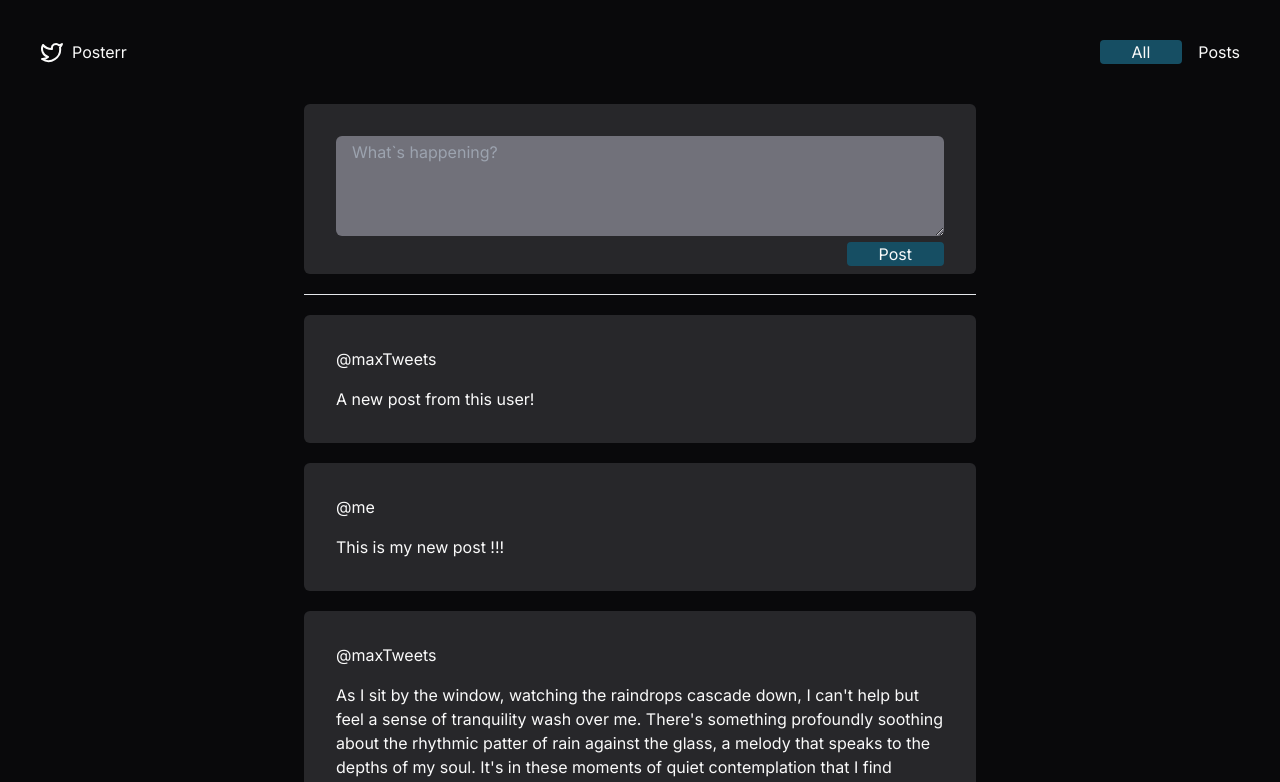
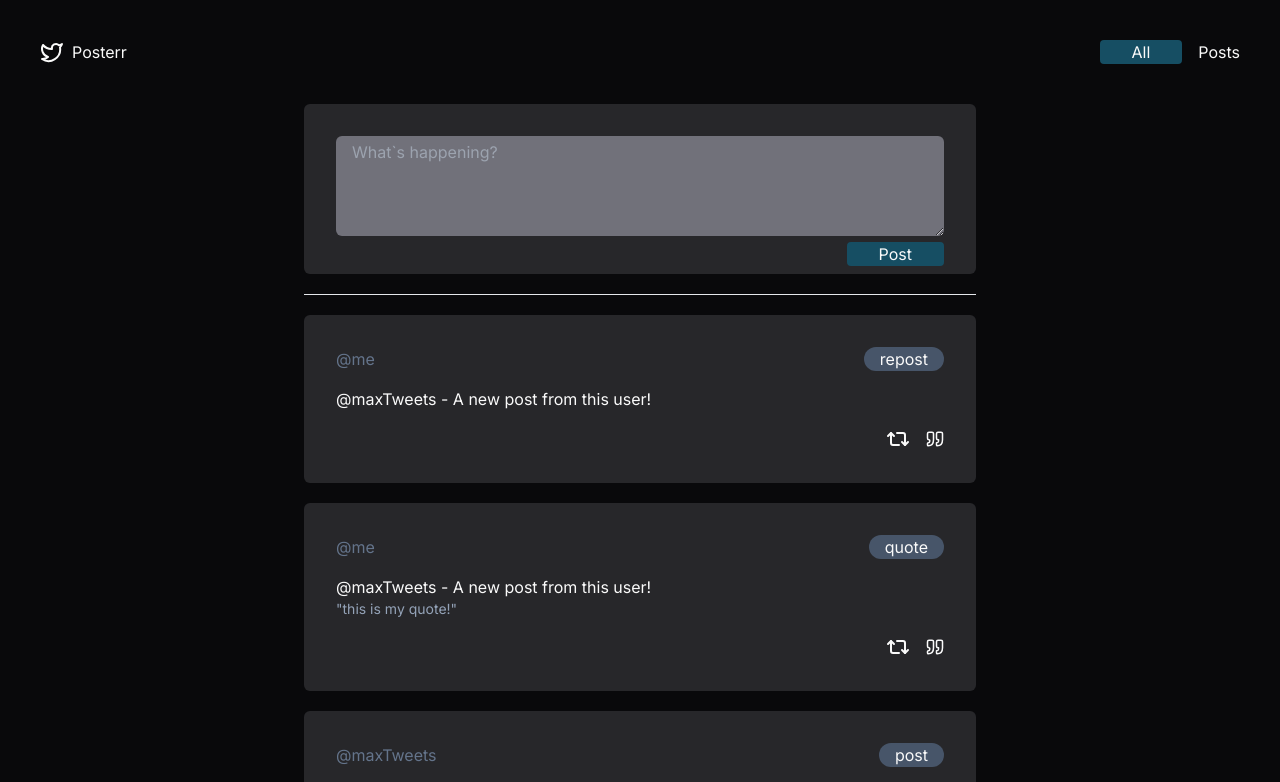
Before and after one commit to LuisEduNasc/posterr-app, a React (Vite) app in the folder app/: page / in a window 1280 px wide. Shown: the top 782 px of the page. Built offline with nearby package versions, Linux system fonts and the light colour scheme; data requests are answered from the project's data file.

Commit message:
feat(posts): added repost and quote features

```diff
--- a/app/server.json
+++ b/app/server.json
@@ -87,6 +87,21 @@
       "user_id": "9c47",
       "post": "A new post from this user!",
       "type": "post"
+    },
+    {
+      "id": "21e2",
+      "username": "@me",
+      "user_id": "me13579",
+      "post": "@maxTweets - A new post from this user!",
+      "comment": "this is my quote!",
+      "type": "quote"
+    },
+    {
+      "id": "bdab",
+      "username": "@me",
+      "user_id": "me13579",
+      "post": "@maxTweets - A new post from this user!",
+      "type": "repost"
     }
   ]
 }
--- a/app/src/components/new-post.jsx
+++ b/app/src/components/new-post.jsx
@@ -7,7 +7,7 @@ import { cn } from '../../lib/utils';
 export function NewPost({ className, author }) {
   const inputRef = useRef(null);
 
-  const queryClient = useQueryClient()
+  const queryClient = useQueryClient();
 
   const { mutateAsync } = useMutation({
     mutationFn: async ({ post }) => {
--- a/app/src/components/post.jsx
+++ b/app/src/components/post.jsx
@@ -1,18 +1,95 @@
+import { useState, useRef } from 'react';
 import { Link } from 'react-router-dom';
+import { Quote, Repeat2 } from 'lucide-react';
+import { useMutation, useQueryClient } from '@tanstack/react-query'
+
 import { cn } from '../../lib/utils';
+import { Button } from './button';
 
-export function Post({ post, className }) {
+export function Post({ post, className, author }) {
+  const [openComment, setOpenComment] = useState(false);
+  const queryClient = useQueryClient();
+
+  const inputRef = useRef(null);
+
+  const { mutateAsync } = useMutation({
+    mutationFn: async ({ type }) => {
+      await fetch('http://localhost:3333/posts', {
+        method: 'POST',
+        body: JSON.stringify({
+          username: author.username,
+          user_id: author.id,
+          post: `${post.username} - ${post.post}`,
+          ...(type === 'quote' && inputRef.current.value && { comment: inputRef.current.value}),
+          type
+        }),
+      })
+    },
+    onSuccess: () => {
+      queryClient.invalidateQueries({
+        queryKey: ['get-posts']
+      })
+    }
+  });
+
+  function handleNewPost(type) {
+    mutateAsync({ type });
+    setOpenComment(false);
+  };
+
   return (
     <div className={cn(
       'bg-zinc-800 p-8 rounded-md',
       className
     )}>
-      <h2 className='mb-4'>
-        <Link to={`/profile/${post.user_id}`}>
-          {post.username}
-        </Link>
-      </h2>
+      <div className='flex justify-between mb-4'>
+        <h2 className='text-slate-500'>
+          <Link to={`/profile/${post.user_id}`}>
+            {post.username}
+          </Link>
+        </h2>
+
+        <p className='bg-slate-600 rounded-full px-4'>{post.type}</p>
+      </div>
+
       <h3>{post.post}</h3>
+
+      {
+        post.comment
+          ? (<p className='text-sm text-slate-400'>"{post.comment}"</p>)
+          : null
+      }
+
+      {
+        openComment ? (
+          <div>
+            <textarea
+              placeholder='What`s happening?'
+              className='bg-zinc-500 text-white px-4 py-1 w-full h-[100px] rounded-md mt-4'
+              ref={inputRef}
+            />
+
+            <div className='flex justify-end'>
+              <Button
+                onClick={() => handleNewPost('quote')}
+                className='float-right'
+              >
+                <p>Post</p>
+              </Button>
+            </div>
+          </div>
+        ) : null
+      }
+
+      <div className='flex justify-end mt-4'>
+        <button title='Repost' onClick={() => handleNewPost('repost')}>
+          <Repeat2 />
+        </button>
+
+        <button title='Quote' className='ml-4' onClick={() => setOpenComment(status => !status)}>
+          <Quote size={18} />
+        </button>
+      </div>
     </div>
   );
 };
--- a/app/src/components/profile.jsx
+++ b/app/src/components/profile.jsx
@@ -175,6 +175,7 @@ export function Profile({ open = false, myUser }) {
                         key={post.id}
                         post={post}
                         className='my-2'
+                        author={user.userProfile}
                       />
                     ))
                   }
--- a/app/src/pages/home.jsx
+++ b/app/src/pages/home.jsx
@@ -51,7 +51,11 @@ export function Home({ profile, myUser }) {
 
         {
           posts.map((post) => (
-            <Post key={post.id} post={post} />
+            <Post
+              key={post.id}
+              post={post}
+              author={myUser}
+            />
           ))
         }
       </main>
```
